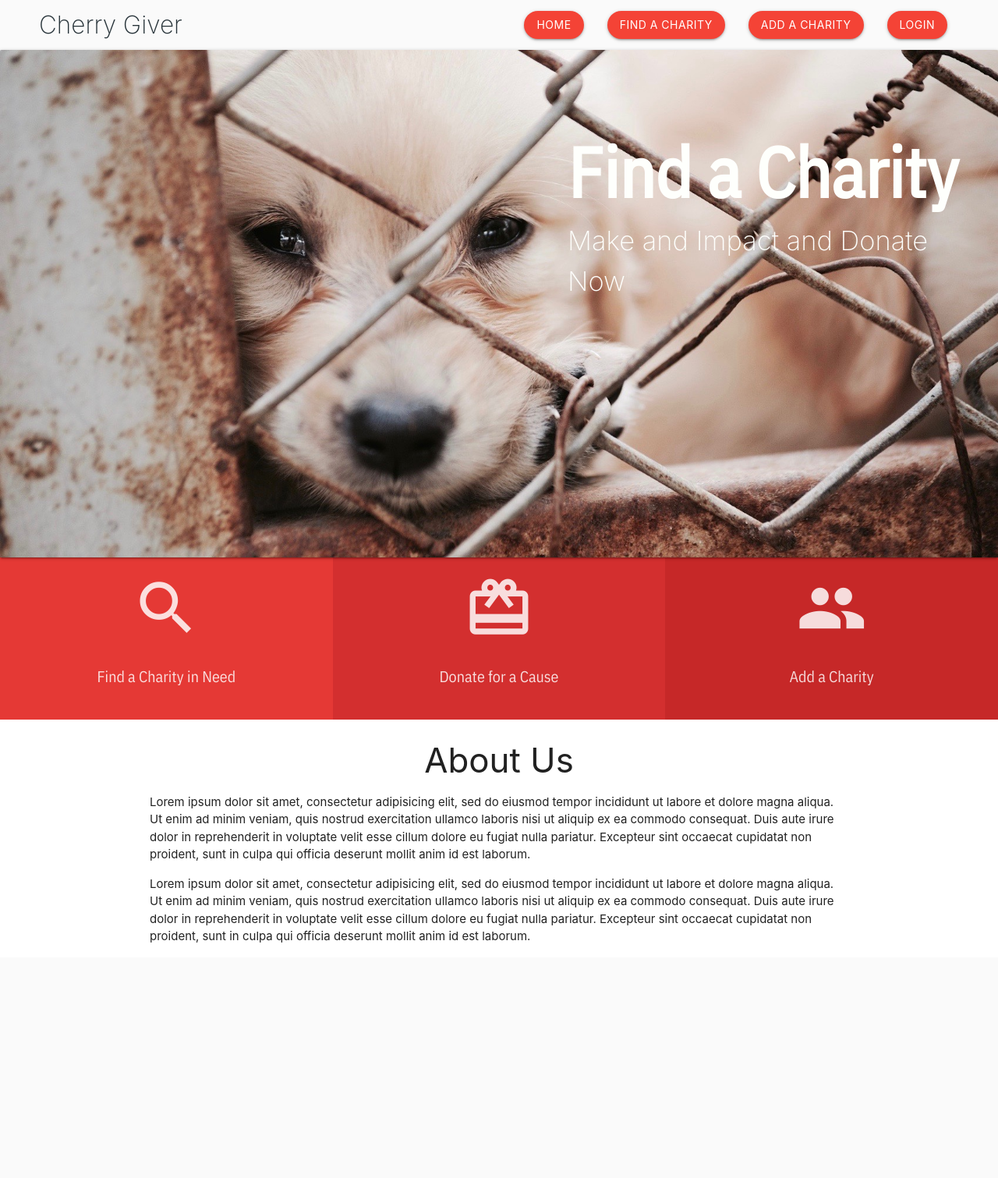
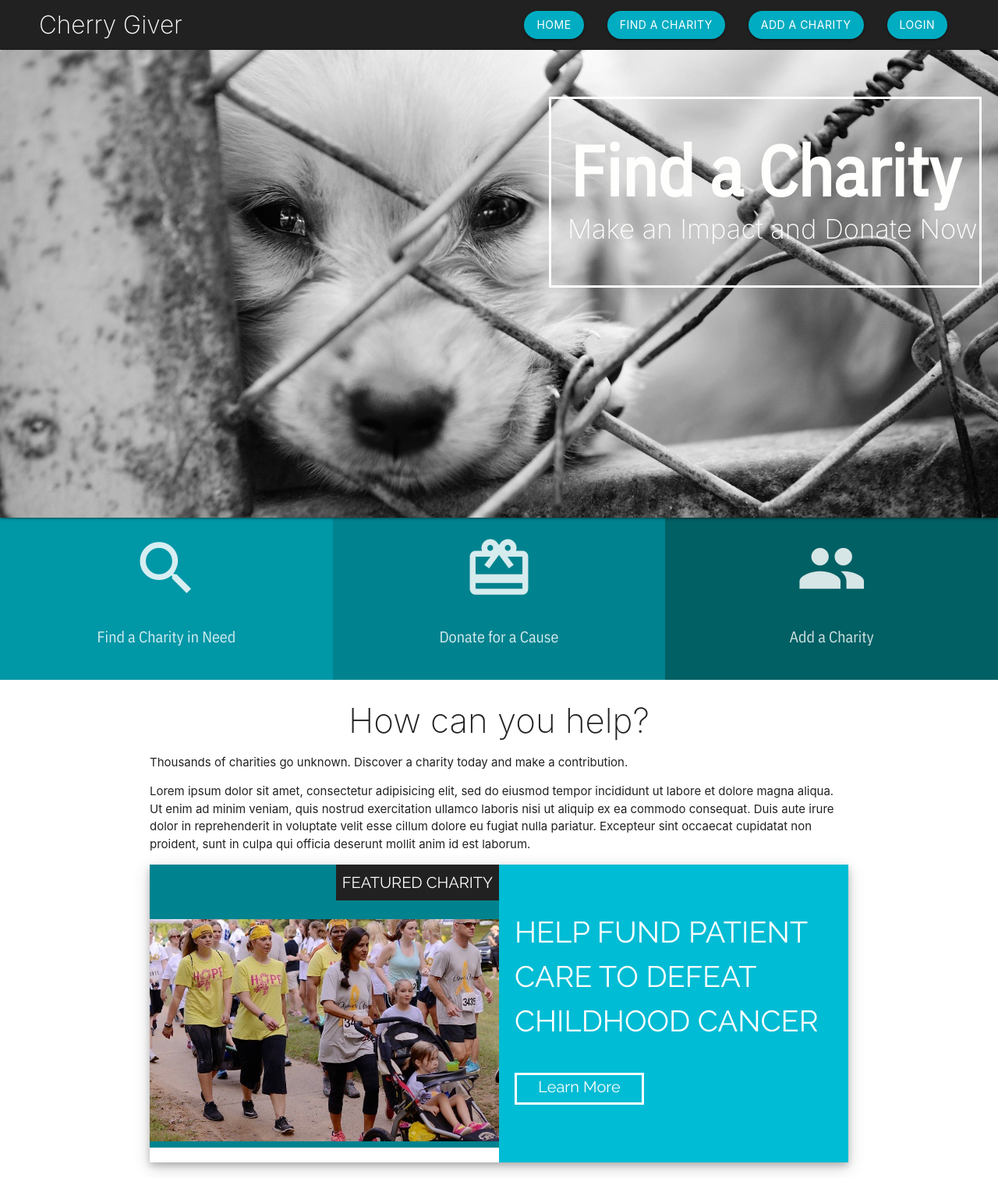
Before and after one commit to anjali-segu/cherry, a Django app: page / in a window 1280 px wide. Shown: the whole page at 78% size. Before the commit the page ends 1209 px from the top, so only its background shows below. Run offline with Django 3.2, Linux system fonts and the light colour scheme.

Commit message:
login and signup working

```diff
--- a/mywebsite/static/cherry.js
+++ b/mywebsite/static/cherry.js
@@ -1,4 +1,38 @@
 $( document ).ready(function(){
   $('.sidenav').sidenav();
   $('.parallax').parallax();
+  $('.modal').modal();
+  // this is how the login button works
+  $('#login_btn').click(function(){
+    console.log($('#user_name').val())
+    console.log($('#password').val())
+    $.post('/login/',{
+      'username':$('#user_name').val(),
+      'password':$('#password').val()
+    },
+    function(response){
+      console.log(response)
+      window.location.href = `/charity/${response.charity_profile_name}/${response.charity_profile_id}/`
+    })
+  })
+  // this is how the logout button works
+  $('#logout_btn, #logout_btn_sidebar').click(function(){
+    $.post('/logout/', {},function(response){
+      console.log(response)
+      window.location.href = '/'
+    })
+  })
+  // this is how the signup button works
+  $('#signup_submit').click(function(){
+    $.post('/charity/create/',{
+      'username':$('#new_user_name').val(),
+      'password':$('#new_password').val(),
+      'email': $('#email').val(),
+      'name':$('#new_charity_name').val(),
+      'charity_url':$('#new_charity_url').val(),
+    },function(response){
+      console.log(response)
+      window.location.href = `/charity/${response.charity_profile_name}/${response.charity_profile_id}/`
+    })
+  })
 })
--- a/mywebsite/static/styles.css
+++ b/mywebsite/static/styles.css
@@ -76,6 +76,13 @@ h3 {
 .heroimg {
   z-index: -1;
 }
+.herotextborder {
+	border: 3px solid white !important;
+	padding-bottom: 0 !important;
+	height:245px;
+
+
+}
 
 .herotextmain {
 	left: 55% !important;
@@ -84,6 +91,7 @@ h3 {
   color: #fefffc !important;
   font-weight: 600 !important;
   font-family: 'IBM Plex Sans Condensed', sans-serif;
+
 }
 .herotextsub {
   left: 55% !important;
@@ -91,7 +99,11 @@ h3 {
   font-size: 2.3em !important;
   color: #fefffc !important;
 	font-weight: 200 !important;
+
 }
+/*.herotextborder {
+	border: 3px solid white !important;
+}*/
 
 .columns {
   text-align: center;
@@ -124,3 +136,35 @@ h3 {
 .findacharityhead{
 	text-align: center;
 }
+.featuredboxshadow {
+	box-shadow: 0 4px 8px 0 rgba(0, 0, 0, 0.2), 0 6px 20px 0 rgba(0, 0, 0, 0.19);
+	height: 382px;
+}
+.feauturedcharitytext {
+	background-color: #212121;
+  font-family: 'Raleway', sans-serif;
+	color: white;
+	float: right;
+ 	margin: 0 0 1.2em 0;
+	padding: .4em;
+}
+.leftfeaturedcharitybox {
+	margin-bottom: 0px;
+	padding: 0px !important;
+}
+.rightfeaturedcharitybox{
+text-align: left;
+font-family: 'Raleway', sans-serif;
+font-size: 38px;
+color: white;
+}
+.learnmorebox {
+	color: white;
+	font-size: 20px;
+	font-family: 'Raleway', sans-serif;
+	border: 3px solid white;
+	padding: 0 !important;
+	height: 41px;
+  width: 166px;
+
+}
--- a/mywebsite/templates/base.html
+++ b/mywebsite/templates/base.html
@@ -8,6 +8,7 @@
     <!--Fonts-->
     <link href="https://fonts.googleapis.com/css?family=IBM+Plex+Sans+Condensed|Raleway" rel="stylesheet">
     <link href="https://fonts.googleapis.com/icon?family=Material+Icons" rel="stylesheet">
+    <link href="https://fonts.googleapis.com/css?family=Raleway" rel="stylesheet">
 
     <link rel="stylesheet" href="{% static 'styles.css' %}">
 
--- a/mywebsite/templates/base_with_navbar.html
+++ b/mywebsite/templates/base_with_navbar.html
@@ -3,17 +3,20 @@
 
 {% block navbar %}
 <nav>
-    <div class="nav-wrapper grey lighten-5 navpad">
-      <a href="/" class="brand-logo blue-grey-text text-darken-4 thin">Cherry Giver</a>
-      <a href="#" data-target="mobile-demo" class="sidenav-trigger"><i class="material-icons black-text">menu</i></a>
+    <!-- <div class="nav-wrapper grey lighten-5 navpad"> -->
+    <div class="nav-wrapper  grey darken-4 navpad">
+      <!-- <a href="/" class="brand-logo blue-grey-text text-darken-4 thin">Cherry Giver</a> -->
+      <a href="/" class="brand-logo white-text thin">Cherry Giver</a>
+      <a href="#" data-target="mobile-demo" class="sidenav-trigger"><i class="material-icons white-text">menu</i></a>
       <ul class="right hide-on-med-and-down">
-        <li><a href="/" class="btn red buttons">Home</a></li>
-        <li><a href="/charities" class="btn red buttons">Find a Charity</a></li>
+        <li><a href="/" class="btn cyan darken-1 buttons">Home</a></li>
+        <li><a href="/charities" class="btn cyan darken-1 buttons">Find a Charity</a></li>
         {% if user.is_authenticated %}
-          <li><a href="{% url 'logout' %}" class="btn red buttons">Logout</a></li>
+          <li><a href="#" class="btn cyan darken-1 buttons" id="logout_btn">Logout</a></li>
         {% else %}
-          <li><a href="{% url 'signup' %}" class="btn red buttons">Add a Charity</a></li>
-          <li><a href="{% url 'login' %}" class="btn red buttons">Login</a></li>
+          <li><a href="{% url 'signup' %}" class="btn cyan darken-1 buttons">Add a Charity</a></li>
+           <!-- <a class="waves-effect waves-light btn modal-trigger" href="#login">Modal</a> -->
+          <li><a href="#login" class="btn cyan darken-1 buttons modal-trigger">Login</a></li>
         {% endif %}
       </ul>
     </div>
@@ -23,11 +26,43 @@
     <li><a href="/">Home</a></li>
     <li><a href="/charities">Find a Charity</a></li>
     {% if user.is_authenticated %}
-      <li><a href="{% url 'logout' %}">Logout</a></li>
+      <li><a href="#" id="logout_btn_sidebar">Logout</a></li>
     {% else %}
       <li><a href="{% url 'signup' %}">Add a Charity</a></li>
-      <li><a href="{% url 'login' %}">Login</a></li>
+      <li><a href="#login" class="modal-trigger">Login</a></li>
     {% endif %}
   </ul>
 
+<!-- Login Modal -->
+  <div id="login" class="modal">
+    <div class="modal-content">
+      <h4>Login</h4>
+
+      <div class="row">
+        <form class="col s12">
+          <div class="row">
+            <div class="input-field col s12">
+              <input placeholder="Placeholder" id="user_name" type="text" class="validate">
+              <label for="first_name">Username</label>
+            </div>
+          </div>
+
+          <div class="row">
+            <div class="input-field col s12">
+              <input id="password" type="password" class="validate">
+              <label for="password">Password</label>
+            </div>
+          </div>
+
+          <a class="waves-effect waves-light btn" id="login_btn">Login</a>
+
+        </form>
+      </div>
+
+    </div>
+    <div class="modal-footer">
+      <a href="#" class="modal-close waves-effect waves-green btn-flat">Close</a>
+    </div>
+  </div>
+
 {% endblock %}
--- a/mywebsite/templates/index.html
+++ b/mywebsite/templates/index.html
@@ -6,31 +6,33 @@
     <div class="col no-space">
       <div class="card no-space">
         <div class="card-image">
-          <img src="{% static 'dog4.jpg' %}">
-          <!-- <img src="{% static 'bw_dog.jpg' %}"> -->
-          <span class="card-title herotextmain">Find a Charity</span>
-					<span class="card-title herotextsub thin">Make and Impact and Donate Now</span>
+          <img src="{% static 'bw_dog.jpg' %}">
+
+
+          <span class="card-title herotextmain herotextborder">Find a Charity</span>
+					<span class="card-title herotextsub thin">Make an Impact and Donate Now</span>
+
         </div>
       </div>
     </div>
   </div>
 
 <a href="/charities">
- <div class="red row">
- 	<div class="col s4 columns red darken-1">
+ <div class="row">
+ 	<div class="col s4 columns cyan darken-2">
 	 	<i class=" large material-icons columntext">search</i>
 	 	<p class="columntext">Find a Charity in Need</p>
  	</div>
 </a>
 <a href="/charities">
- 	<div class="col s4 columns red darken-2">
+ 	<div class="col s4 columns cyan darken-3">
  		<i class=" large material-icons columntext">card_giftcard</i>
  		<p class="columntext">Donate for a Cause</p>
  	</div>
 </a>
 
 <a href="{% url 'signup' %}">
- 	<div class="col s4 columns red darken-3">
+ 	<div class="col s4 columns cyan darken-4">
  		<i class=" large material-icons columntext">people</i>
  		<p class="columntext">Add a Charity</p>
  	</div>
@@ -38,13 +40,8 @@
 </a>
 
  <div class="container">
- 	<h3>About Us</h3>
- 	<p>Lorem ipsum dolor sit amet, consectetur adipisicing elit, sed do eiusmod
- 	tempor incididunt ut labore et dolore magna aliqua. Ut enim ad minim veniam,
- 	quis nostrud exercitation ullamco laboris nisi ut aliquip ex ea commodo
- 	consequat. Duis aute irure dolor in reprehenderit in voluptate velit esse
- 	cillum dolore eu fugiat nulla pariatur. Excepteur sint occaecat cupidatat non
- 	proident, sunt in culpa qui officia deserunt mollit anim id est laborum.</p>
+ 	<h3 class="thin ">How can you help?</h3>
+  <p>Thousands of charities go unknown. Discover a charity today and make a contribution.</p>
  	<p>Lorem ipsum dolor sit amet, consectetur adipisicing elit, sed do eiusmod
  	tempor incididunt ut labore et dolore magna aliqua. Ut enim ad minim veniam,
  	quis nostrud exercitation ullamco laboris nisi ut aliquip ex ea commodo
@@ -52,4 +49,17 @@
  	cillum dolore eu fugiat nulla pariatur. Excepteur sint occaecat cupidatat non
  	proident, sunt in culpa qui officia deserunt mollit anim id est laborum.</p>
  </div>
+ <div class="row container featuredboxshadow">
+
+   <div class="col s6 columns cyan darken-3 row leftfeaturedcharitybox">
+     <p class="feauturedcharitytext">FEATURED CHARITY</p>
+     <img src="{% static 'walkathon.jpg' %}" style="width:100%;">
+   </div>
+
+   <div class="col s6 columns cyan" style="height: 382px;">
+     <p class="rightfeaturedcharitybox">HELP FUND PATIENT CARE TO DEFEAT CHILDHOOD CANCER</p>
+     <a href="https://www.alexslemonade.org/campaign/stands-and-events/hold-walkathon" target="_blank"><p class="learnmorebox">Learn More</p></a>
+   </div>
+
+</div>
 {% endblock %}
--- a/mywebsite/urls.py
+++ b/mywebsite/urls.py
@@ -24,12 +24,13 @@ from django.urls import path
 
 urlpatterns = [
     url(r'^$', core_views.index),
-    url(r'^login/$', auth_views.login, {'template_name': 'login.html'}, name='login'),
-    url(r'^logout/$', auth_views.logout, {'template_name': 'logged_out.html'}, name='logout'),
-    url(r'^signup/$', core_views.signup, name='signup'),
-    url(r'^charities/$', core_views.charities),
+    url(r'^login/$', core_views.login_route, name='login'),
+    url(r'^logout/$', core_views.logout_route, name='logout'),
+    url(r'^signup/$', charity_views.signup, name='signup'),
+    url(r'^charities/$', charity_views.charities),
     # ^ change core_views to charity_views bc we are changing the pattern
     path('charity/<charity_name>/<charity_id>/', charity_views.charity),
+    url(r'^charity/create/$', charity_views.signup_submit),
     url(r'^admin/', admin.site.urls),
 ]
 
--- a/mywebsite/views.py
+++ b/mywebsite/views.py
@@ -1,20 +1,32 @@
-from django.contrib.auth import login, authenticate
-from django.contrib.auth.forms import UserCreationForm
+from django.contrib.auth import login, logout, authenticate
+from django.contrib.auth.models import User
 from django.shortcuts import render, redirect, render_to_response
+from django.http import JsonResponse
+from django.views.decorators.csrf import csrf_exempt
+from charity.models import CharityProfile
 
-def signup(request):
-    if request.method == 'POST':
-        form = UserCreationForm(request.POST)
-        if form.is_valid():
-            form.save()
-            username = form.cleaned_data.get('username')
-            raw_password = form.cleaned_data.get('password1')
-            user = authenticate(username=username, password=raw_password)
-            login(request, user)
-            return redirect('charity')
-    else:
-        form = UserCreationForm()
-    return render(request, 'signup.html', {'form': form})
+@csrf_exempt
+def login_route(request):
+    username = request.POST.get('username', None)
+    password = request.POST.get('password', None)
+    user = authenticate(username=username, password=password)
+    if user is not None:
+        login(request,user)
+        charity_profile = CharityProfile.objects.get(user=user)
+        return JsonResponse({
+            'success':user is not None,
+            'charity_profile_name': charity_profile.name,
+            'charity_profile_id': charity_profile.id,
+
+        })
+    return JsonResponse({
+        'success': False,
+    })
+
+@csrf_exempt
+def logout_route(request):
+    logout(request)
+    return JsonResponse({'success':True})
 
 def index(request):
     return render(
@@ -24,49 +36,49 @@ def index(request):
     )
 
 # NOTE: this is temporary until we create the db table
-sample_charities = [
-    {
-        'title': 'Austin Pets Alive',
-        'url': 'https://www.austinpetsalive.org/',
-        'bio': 'We maintain innovative programs designed to save animals from euthanasia',
-        'image_url': 'https://pbs.twimg.com/profile_images/908381920207134721/cyz_nKaf_400x400.jpg',
-        'money_raised': '300',
-        'tags': [
-            'animals',
-            'shelter'
-        ]
-    },
-    {
-        'title': 'American Cancer Society',
-        'url': 'https://www.cancer.org/',
-        'bio': 'Dedicated to helping people who face cancer. Learn about cancer research, patient services, early detection, treatment and education at cancer.org.',
-        'image_url': 'https://i.forbesimg.com/media/lists/companies/american-cancer-society_416x416.jpg',
-        'money_raised': '200',
-        'tags': [
-            'health',
-            'cancer'
-        ]
-    },
-    {
-        'title': 'Scottish Rite Theater',
-        'url': 'http://scottishritetheater.org/about/',
-        'bio': 'We maintain innovative programs designed to save animals from euthanasia',
-        'image_url': 'https://s3-media2.fl.yelpcdn.com/bphoto/j7PZ7AeRN5m3sMjlcePo2A/l.jpg',
-        'money_raised': '100',
-        'tags': [
-            'children',
-            'entertainment'
-        ]
-    },
+# sample_charities = [
+#     {
+#         'title': 'Austin Pets Alive',
+#         'url': 'https://www.austinpetsalive.org/',
+#         'bio': 'We maintain innovative programs designed to save animals from euthanasia',
+#         'image_url': 'https://pbs.twimg.com/profile_images/908381920207134721/cyz_nKaf_400x400.jpg',
+#         'money_raised': '300',
+#         'tags': [
+#             'animals',
+#             'shelter'
+#         ]
+#     },
+#     {
+#         'title': 'American Cancer Society',
+#         'url': 'https://www.cancer.org/',
+#         'bio': 'Dedicated to helping people who face cancer. Learn about cancer research, patient services, early detection, treatment and education at cancer.org.',
+#         'image_url': 'https://i.forbesimg.com/media/lists/companies/american-cancer-society_416x416.jpg',
+#         'money_raised': '200',
+#         'tags': [
+#             'health',
+#             'cancer'
+#         ]
+#     },
+#     {
+#         'title': 'Scottish Rite Theater',
+#         'url': 'http://scottishritetheater.org/about/',
+#         'bio': 'We maintain innovative programs designed to save animals from euthanasia',
+#         'image_url': 'https://s3-media2.fl.yelpcdn.com/bphoto/j7PZ7AeRN5m3sMjlcePo2A/l.jpg',
+#         'money_raised': '100',
+#         'tags': [
+#             'children',
+#             'entertainment'
+#         ]
+#     },
+#
+# ]
 
-]
-
-def charities(request):
-    return render(
-        request,
-        'charities.html',
-        {'user': request.user, 'items': sample_charities},
-    )
+# def charities(request):
+#     return render(
+#         request,
+#         'charities.html',
+#         {'user': request.user, 'items': sample_charities},
+#     )
 
 
 # ^ move that into views.py of charity folder
```
Also changed, not shown: charity/admin.py (+6 -3 lines), charity/models.py (+5 -2 lines), charity/views.py (+87 -0 lines), mywebsite/templates/logged_out.html (deleted, +0 -10 lines), mywebsite/templates/login.html (deleted, +0 -16 lines), mywebsite/templates/signup.html (+39 -18 lines), charity/migrations/0002_auto_20180624_2250.py (added), db.sqlite3, mywebsite/static/cherrygiver_logo.png (added), mywebsite/static/walkathon.jpg (added).
